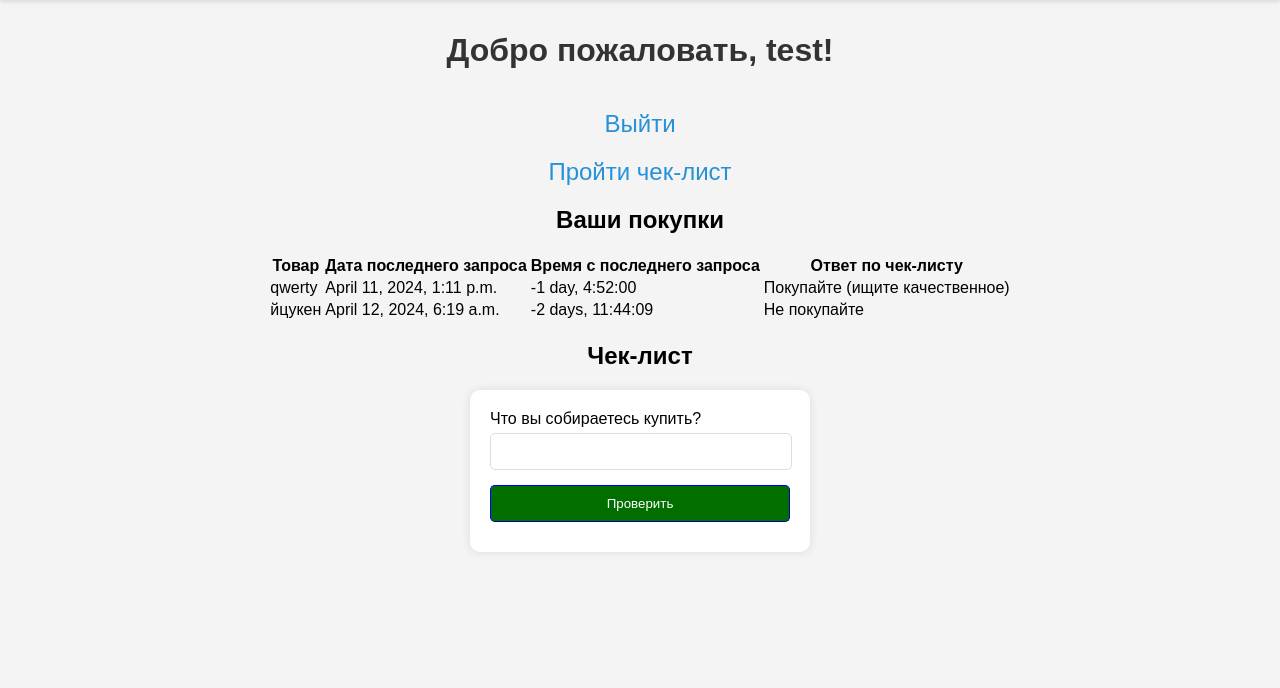
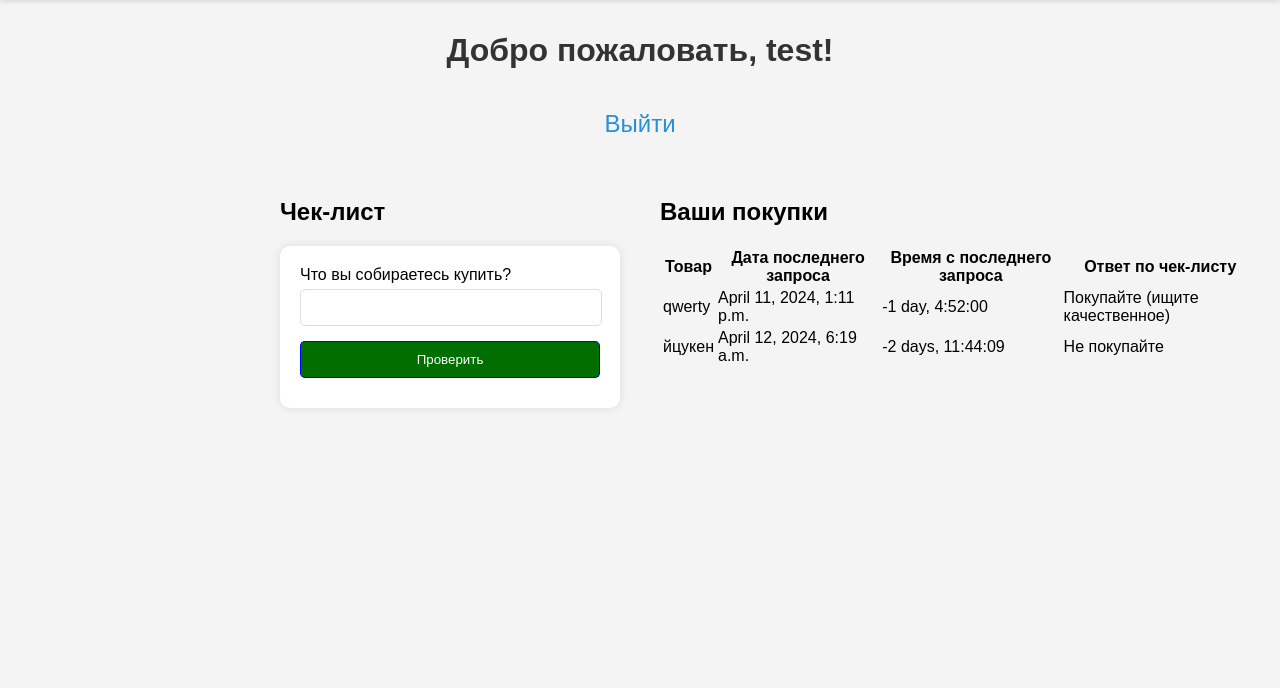
Before and after one commit to italian/conscious_purchases_django, a Django app: page /home/ in a window 1280 px wide. Shown: the part 60-748 px from the top of the page. Run offline with Django 4.2, Linux system fonts and the light colour scheme; a user stored in the database is signed in; data comes from the database, SQL or seed files in the repository.

Commit message:
fix style home

```diff
--- a/static/style/style.css
+++ b/static/style/style.css
@@ -145,6 +145,29 @@ main a:hover {
     color: #1373b3f6;
 }
 
+.content-container {
+    display: flex;
+    flex-direction: row;
+    justify-content: space-between;
+    align-items: flex-start;
+    width: 100%;
+    padding: 20px;
+}
+
+.checklist-container,
+.purchases-container {
+    flex: 1;
+    padding: 20px;
+    box-sizing: border-box;
+}
+
+.checklist-container {
+    display: grid;
+    /* flex-direction: column; */
+    justify-content: right;
+    /* justify-items: right; */
+}
+
 .helptext,
 ul > li {
     font-size: 0.8em;
--- a/templates/purchases/home.html
+++ b/templates/purchases/home.html
@@ -8,7 +8,24 @@
         <h1>Добро пожаловать, {{ user.username }}!</h1>
 
         <a href="{% url 'logout' %}">Выйти</a>
-        <a href="{% url 'checklist' %}">Пройти чек-лист</a>
+        <!-- <a href="{% url 'checklist' %}">Пройти чек-лист</a> -->
+
+        <div class="content-container">
+
+            <div class="checklist-container">
+                <h2>Чек-лист</h2>
+                <form id="checklistForm" method="post">
+                    {% csrf_token %}
+                    <label for="item">Что вы собираетесь купить?</label>
+                    <input type="text" id="item" name="item" required oninvalid="this.setCustomValidity('Пожалуйста, введите название покупки.')" oninput="this.setCustomValidity('')">
+                    <div id="questions"></div>
+                    <button id="button_checklistForm" type="submit">Проверить</button>
+                </form>
+
+                <script src="{% static 'js/checklist.js' %}"></script>
+            </div>
+
+            <div class="purchases-container">
 
                 <h2>Ваши покупки</h2>
                 <table>
@@ -31,17 +48,10 @@
                         </tr>
                     {% endfor %}
                 </table>
+            </div>
 
-        <h2>Чек-лист</h2>
-        <form id="checklistForm" method="post">
-            {% csrf_token %}
-            <label for="item">Что вы собираетесь купить?</label>
-            <input type="text" id="item" name="item" required oninvalid="this.setCustomValidity('Пожалуйста, введите название покупки.')" oninput="this.setCustomValidity('')">
-            <div id="questions"></div>
-            <button id="button_checklistForm" type="submit">Проверить</button>
-        </form>
+        </div>
 
-        <script src="{% static 'js/checklist.js' %}"></script>
     {% else %}
         <p>Пожалуйста, войдите в систему или зарегистрируйтесь.</p>
         <a href="{% url 'login' %}">Войти</a>
```
Lines whose indentation alone changed are shown as unchanged.
